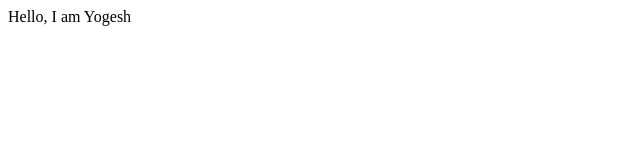
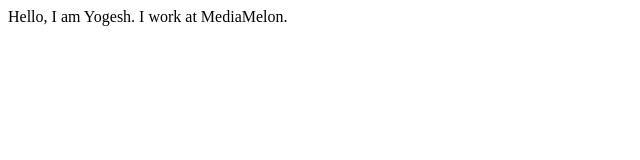
Before and after one commit to yogesh-/Yogesh-dev-portfolio, a plain HTML site: page index.html in a window 1280 px wide. Shown: the whole page, without its empty margins (0-640 px from the left). Drawn offline with Linux system fonts and the light colour scheme.

Commit message:
html update

```diff
--- a/index.html
+++ b/index.html
@@ -7,6 +7,6 @@
     <title>Document</title>
 </head>
 <body>
-    Hello, I am Yogesh
+    Hello, I am Yogesh. I work at MediaMelon.
 </body>
 </html>
```
